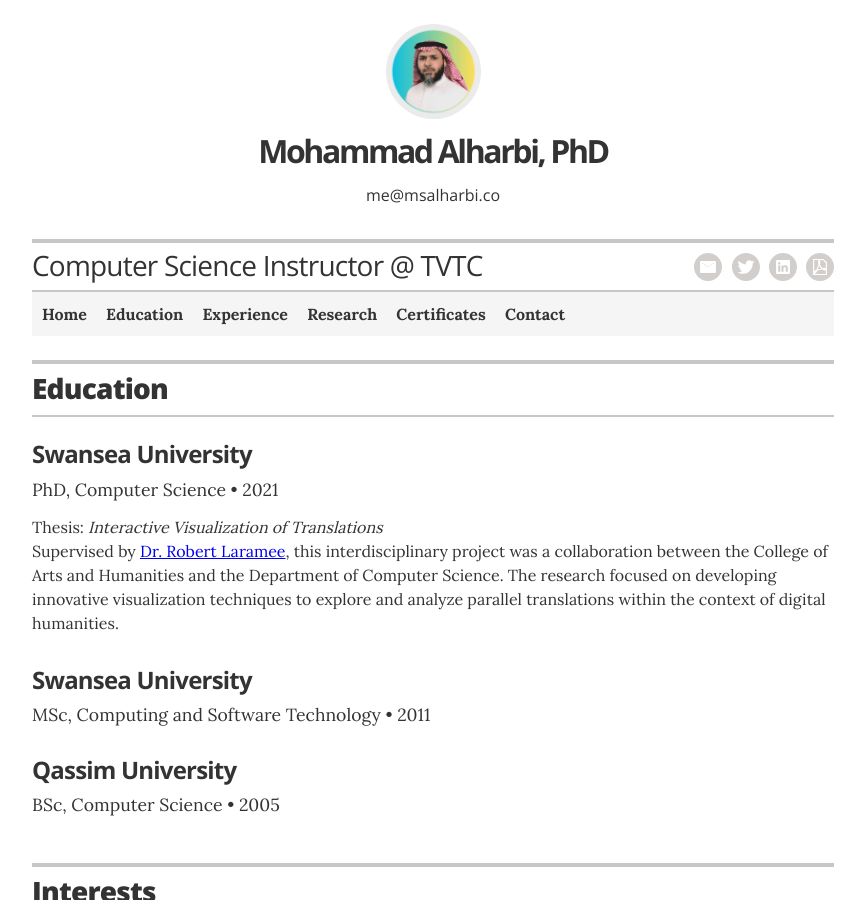
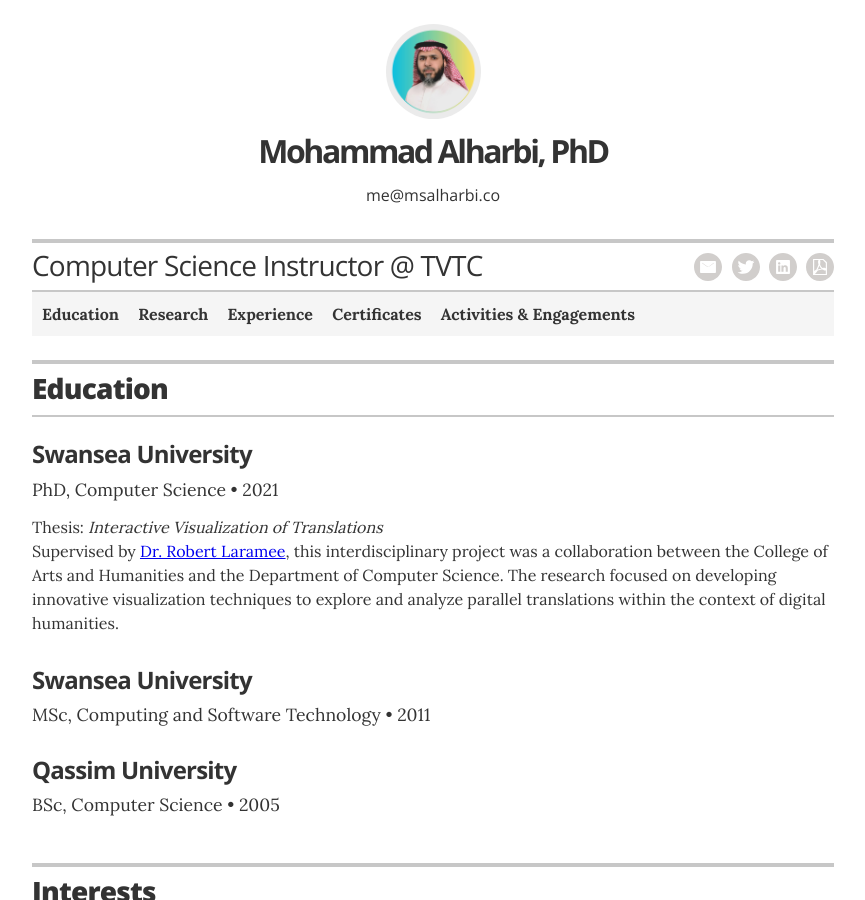
Before and after one commit to msalharbi/msalharbi.github.io, a Jekyll site: the page built from index.html, in a window 1280 px wide and 900 px high. Shown: the whole window, without its empty margins (207-1072 px from the left). Built offline with Jekyll 4.4.1, drawn with Linux system fonts in a browser that asks for light colours; part of the change alters nothing that is shown.

Commit message:
update nav header

```diff
--- a/_layouts/resume.html
+++ b/_layouts/resume.html
@@ -46,12 +46,11 @@
 
 
       <nav class="navbar" style="padding: 10px; background: #f5f5f5;">
-        <a href="{{ '/' | relative_url }}" style="margin-right:15px;">Home</a>
         <a href="{{ '/#education' | relative_url }}" style="margin-right:15px;">Education</a>
+        <a href="{{ '/#research-contributions' | relative_url }}" style="margin-right:15px;">Research</a>
         <a href="{{ '/#experience' | relative_url }}" style="margin-right:15px;">Experience</a>
-        <a href="{{ '/#research-contributions' | relative_url }}" style="margin-right:15px;">Research</a>
         <a href="{{ '/#certificates-training' | relative_url }}" style="margin-right:15px;">Certificates</a>
-        <a href="{{ '/#contact' | relative_url }}">Contact</a>
+        <a href="{{ '/#activities-engagements' | relative_url }}" style="margin-right:15px;">Activities & Engagements</a>
       </nav>
 
     </header>
@@ -60,7 +59,7 @@
     <!-- begin Education -->
     <section class="content-section">
       <header class="section-header">
-        <h2>Education</h2>
+        <h2 id="education">Education</h2>
       </header>
 
       {% for education in site.data.education %}
@@ -89,7 +88,7 @@
     <section class="content-section">
 
       <header class="section-header">
-        <h2>Interests</h2>
+        <h2 id="interests">Interests</h2>
       </header>
 
       <div class="resume-item">
@@ -136,7 +135,7 @@
     <!-- begin Projects -->
     <section class="content-section">
       <header class="section-header">
-        <h2>Research Contributions</h2>
+        <h2 id="research-contributions">Research Contributions</h2>
         <a href="https://scholar.google.com/citations?user=kikFxDwAAAAJ&hl=en">Google Scholar</a>
       </header>
 
@@ -176,7 +175,7 @@
     <section class="content-section">
 
       <header class="section-header">
-        <h2>Experience</h2>
+        <h2 id="experience">Experience</h2>
       </header>
 
       {% for job in site.data.experience %}
@@ -197,7 +196,7 @@
     <section class="content-section">
 
       <header class="section-header">
-        <h2>Certificates & Training</h2>
+        <h2 id="certificates-training">Certificates & Training</h2>
       </header>
       <!-- <li><h3>2016 &mdash; 2020</h3></li> -->
       {% for cert in site.data.trainings %}
@@ -260,7 +259,7 @@
     <section class="content-section">
 
       <header class="section-header">
-        <h2>Activities & Engagements</h2>
+        <h2 id="activities-engagements">Activities & Engagements</h2>
       </header>
 
       <!-- <li><h3>2016 &mdash; 2020</h3></li> -->
```
